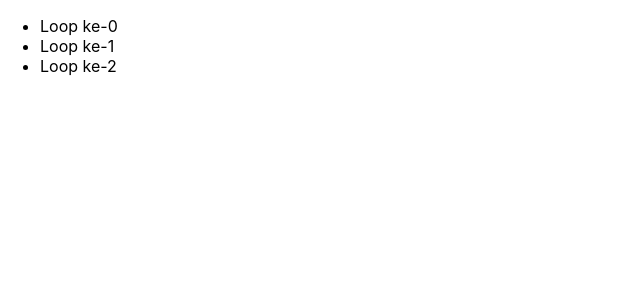
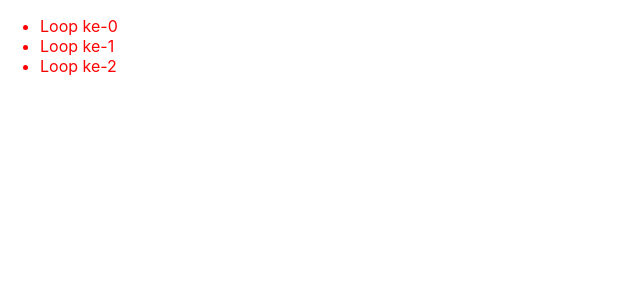
Before and after one commit to SCxoneZ/learn-next, a Next.js app: page /product in a window 1280 px wide. Shown: the top 300 px of the page, without its empty margins (0-640 px from the left). Built offline with nearby package versions, Linux system fonts and the light colour scheme.

Commit message:
Test styled components

```diff
--- a/package.json
+++ b/package.json
@@ -14,7 +14,8 @@
     "@mui/material": "^5.6.1",
     "next": "12.1.5",
     "react": "18.0.0",
-    "react-dom": "18.0.0"
+    "react-dom": "18.0.0",
+    "styled-components": "^5.3.5"
   },
   "devDependencies": {
     "eslint": "8.13.0",
--- a/pages/product/index.js
+++ b/pages/product/index.js
@@ -1,4 +1,9 @@
 import Link from 'next/link';
+import styled from 'styled-components';
+
+const MyList = styled.li({
+  color: 'red'
+});
 
 export default function Product(){
 
@@ -11,8 +16,8 @@ export default function Product(){
   const components = [];
   for(let i = 0; i < test.length; i++){
     components.push(
-    <Link href={test[i]}>
-      <li>Loop ke-{i}</li>
+    <Link key={i} href={test[i]}>
+      <MyList>Loop ke-{i}</MyList>
     </Link>
     );
   }
```
Also changed, not shown: 1 other file (tests, documents, lock files or other folders).
